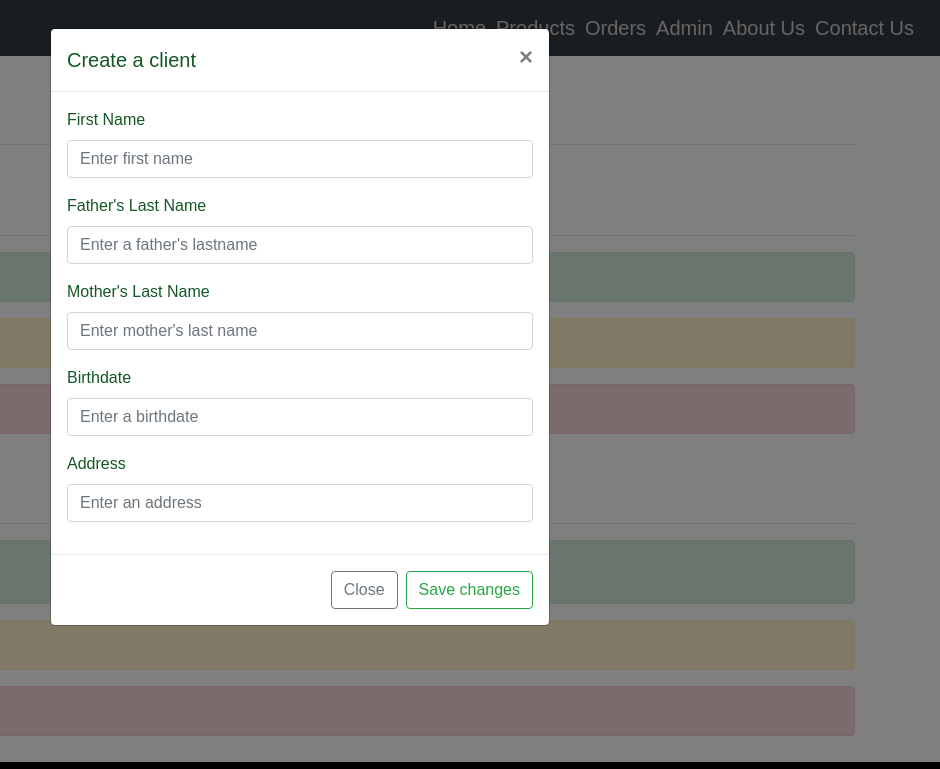
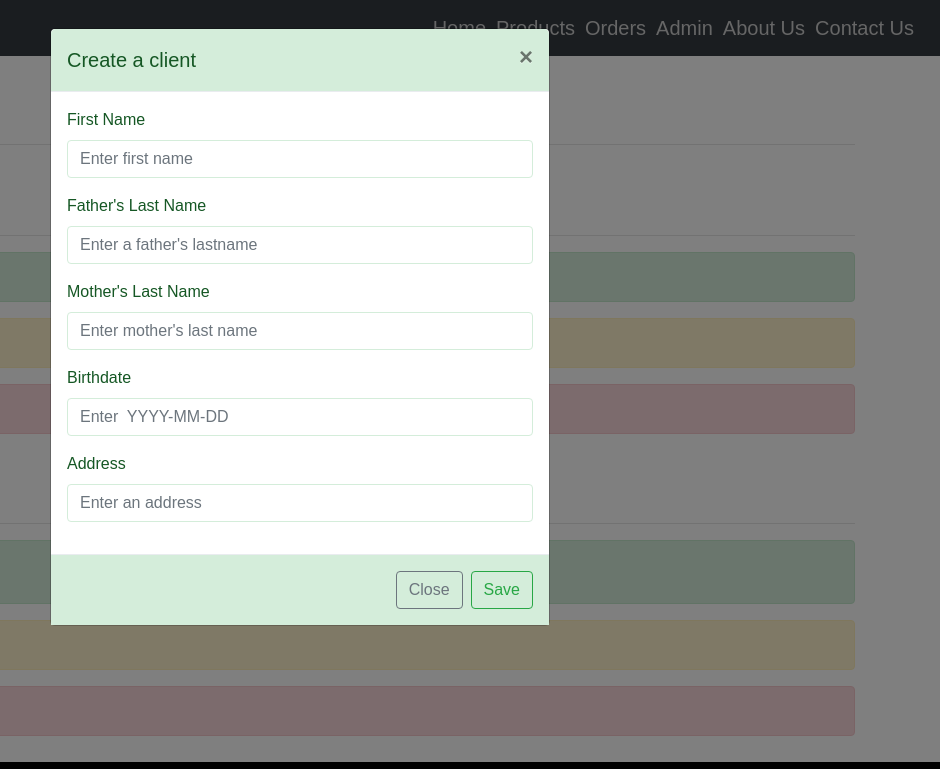
Before and after one commit to MarioGutierrezM/ejercicioReact1-, a React app: page /admin in a window 1280 px wide. Both pictures are taken after a click on the button "Create a client". Shown: the top 769 px of the page, 340-1280 px from the left. Built offline with nearby package versions, Linux system fonts and the light colour scheme.

Commit message:
create client completed

```diff
--- a/src/components/Administration/index.js
+++ b/src/components/Administration/index.js
@@ -10,25 +10,77 @@ class Admin extends Component {
         super();
 
         this.state = {
-            newClient: {}
+            newClient: {
+
+            }
         }
+
+        //con bind se optiene todo el objeto this de la clase
+        this.handleInputChanged = this.handleInputChanged.bind(this);
+        this.postClient = this.postClient.bind(this);
     }
 
     componentDidMount() {
-     //   const urlProduct = 'http://localhost:3000/api/product/';
+        //   const urlProduct = 'http://localhost:3000/api/product/';
     }
 
-    postClient() {
+    postClient(e) {
         const urlClient = 'http://localhost:3000/api/client/';
         superagent
             .post(urlClient)
+            .set('Accept', 'application/json')
             .send(this.state.newClient)
             .then(res => {
-                console.log(res.body);
-                this.setState({
-                    data: res.body
-                })
+                console.log('NewClient', res.body);
             }).catch(err => console.log(err));
+    }
+
+    handleInputChanged(e) {
+        if (e.target.id === 'nameC') {
+            this.setState({
+                newClient: {
+                    name: e.target.value
+                }
+            });
+        }
+        if (e.target.id === 'lastnameFC') {
+            this.setState({
+                newClient: {
+                    name: this.state.newClient.name,
+                    lastnamefa: e.target.value
+                }
+            });
+        }
+        if (e.target.id === 'lastnameMC') {
+            this.setState({
+                newClient: {
+                    name: this.state.newClient.name,
+                    lastnamefa: this.state.newClient.lastnamefa,
+                    lastnamemo: e.target.value
+                }
+            });
+        }
+        if (e.target.id === 'birthdateC') {
+            this.setState({
+                newClient: {
+                    name: this.state.newClient.name,
+                    lastnamefa: this.state.newClient.lastnamefa,
+                    lastnamemo: this.state.newClient.lastnamemo,
+                    birthdate: e.target.value
+                }
+            });
+        }
+        if (e.target.id === 'addressC') {
+            this.setState({
+                newClient: {
+                    name: this.state.newClient.name,
+                    lastnamefa: this.state.newClient.lastnamefa,
+                    lastnamemo: this.state.newClient.lastnamemo,
+                    birthdate: this.state.newClient.birthdate,
+                    address: e.target.value
+                }
+            });
+        }
     }
 
     render() {
@@ -65,7 +117,7 @@ class Admin extends Component {
                         <div className="modal fade" id="exampleModal" tabindex="-1" role="dialog" aria-labelledby="exampleModalLabel" aria-hidden="true">
                             <div className="modal-dialog" role="document">
                                 <div className="modal-content">
-                                    <div className="modal-header">
+                                    <div className="modal-header modal-color-success">
                                         <h5 className="modal-title" id="exampleModalLabel">Create a client</h5>
                                         <button type="button" className="close" data-dismiss="modal" aria-label="Close">
                                             <span aria-hidden="true">&times;</span>
@@ -75,33 +127,31 @@ class Admin extends Component {
 
                                         <form>
                                             <div className="form-group">
-                                                <label for="nameClient">First Name</label>
-                                                <input type="text" className="form-control" id="nameClient" value={this.state.newClient.name} aria-describedby="nameClient" placeholder="Enter first name"/>
+                                                <label for="nameC">First Name</label>
+                                                <input type="text" className="form-control input-green" id="nameC" value={this.state.newClient.name} onChange={this.handleInputChanged} placeholder="Enter first name" />
                                             </div>
                                             <div className="form-group">
-                                                <label for="nameClient">Father's Last Name </label>
-                                                <input type="text" className="form-control" id="nameClient" value={this.state.newClient.lastnamefa} aria-describedby="nameClient" placeholder="Enter a father's lastname"/>
+                                                <label for="lastnameFC">Father's Last Name </label>
+                                                <input type="text" className="form-control input-green" id="lastnameFC" value={this.state.newClient.lastnamefa} onChange={this.handleInputChanged} placeholder="Enter a father's lastname" />
                                             </div>
                                             <div className="form-group">
-                                                <label for="nameClient">Mother's Last Name</label>
-                                                <input type="text" className="form-control" id="nameClient" value={this.state.newClient.lastnamemo} aria-describedby="nameClient" placeholder="Enter mother's last name"/>
+                                                <label for="lastnameMC">Mother's Last Name</label>
+                                                <input type="text" className="form-control input-green" id="lastnameMC" value={this.state.newClient.lastnamemo} onChange={this.handleInputChanged} placeholder="Enter mother's last name" />
                                             </div>
                                             <div className="form-group">
-                                                <label for="nameClient">Birthdate</label>
-                                                <input type="text" className="form-control" id="nameClient" value={this.state.newClient.birthdate} aria-describedby="nameClient" placeholder="Enter a birthdate"/>
+                                                <label for="birthdateC">Birthdate</label>
+                                                <input type="text" className="form-control input-green" id="birthdateC" value={this.state.newClient.birthdate} onChange={this.handleInputChanged} placeholder="Enter  YYYY-MM-DD" />
                                             </div>
                                             <div className="form-group">
-                                                <label for="nameClient">Address</label>
-                                                <input type="text" className="form-control" id="nameClient" value={this.state.newClient.address} aria-describedby="nameClient" placeholder="Enter an address"/>
+                                                <label for="addressC">Address</label>
+                                                <input type="text" className="form-control input-green" id="addressC" value={this.state.newClient.address} onChange={this.handleInputChanged} placeholder="Enter an address" />
                                             </div>
-
-
                                         </form>
 
                                     </div>
-                                    <div className="modal-footer">
+                                    <div className="modal-footer modal-color-success">
                                         <button type="button" className="btn btn-outline-secondary" data-dismiss="modal">Close</button>
-                                        <button onClick={this.handleResultClick} type="submit" className="btn btn-outline-success">Save changes</button>
+                                        <button onClick={this.postClient} id="newClientMade" className="btn btn-outline-success">Save</button>
                                     </div>
                                 </div>
                             </div>
--- a/src/components/Global/css/Content.css
+++ b/src/components/Global/css/Content.css
@@ -3,6 +3,7 @@
   width: 90%;
 }
 
+/* sizes of images */
 .imgMed {
   height: 350px;
 }
@@ -11,6 +12,11 @@
   height: 500px;
 }
 
+.imgBan {
+  height: 700px;
+}
+
+/* center something at product card */
 .posCent {
   padding-top: 100px;
   padding-right: 160px;
@@ -18,7 +24,16 @@
   padding-left: 50px;
 }
 
-.imgBan {
-  height: 700px;
 
+/* custom the modal style */
+.modal-color-success {
+  background-color: #d4edda;
 }
+
+.input-green {
+  border-color: #d4edda;
+}
+.input-green:focus{
+   background-color: #d4edda;
+   border-color: #d4edda;
+}
```
